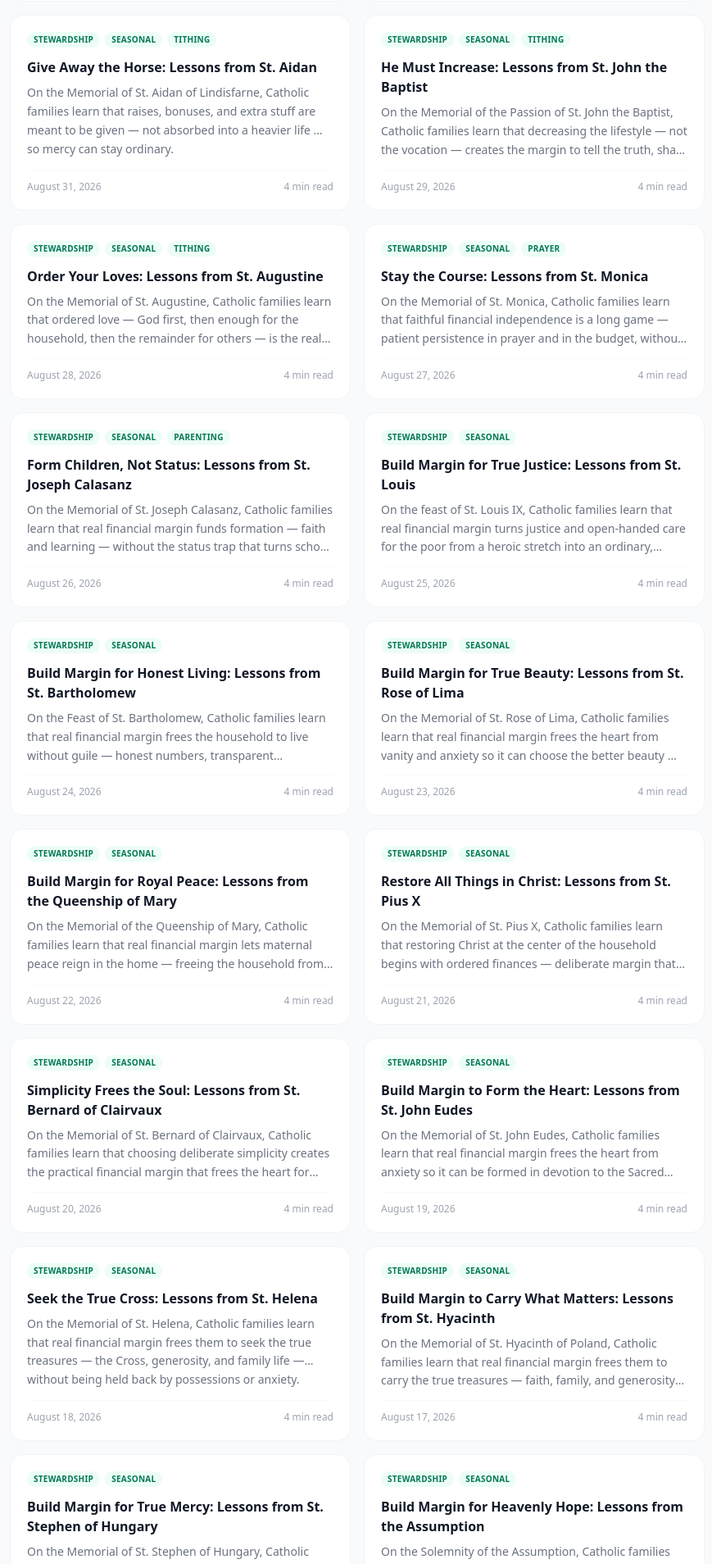
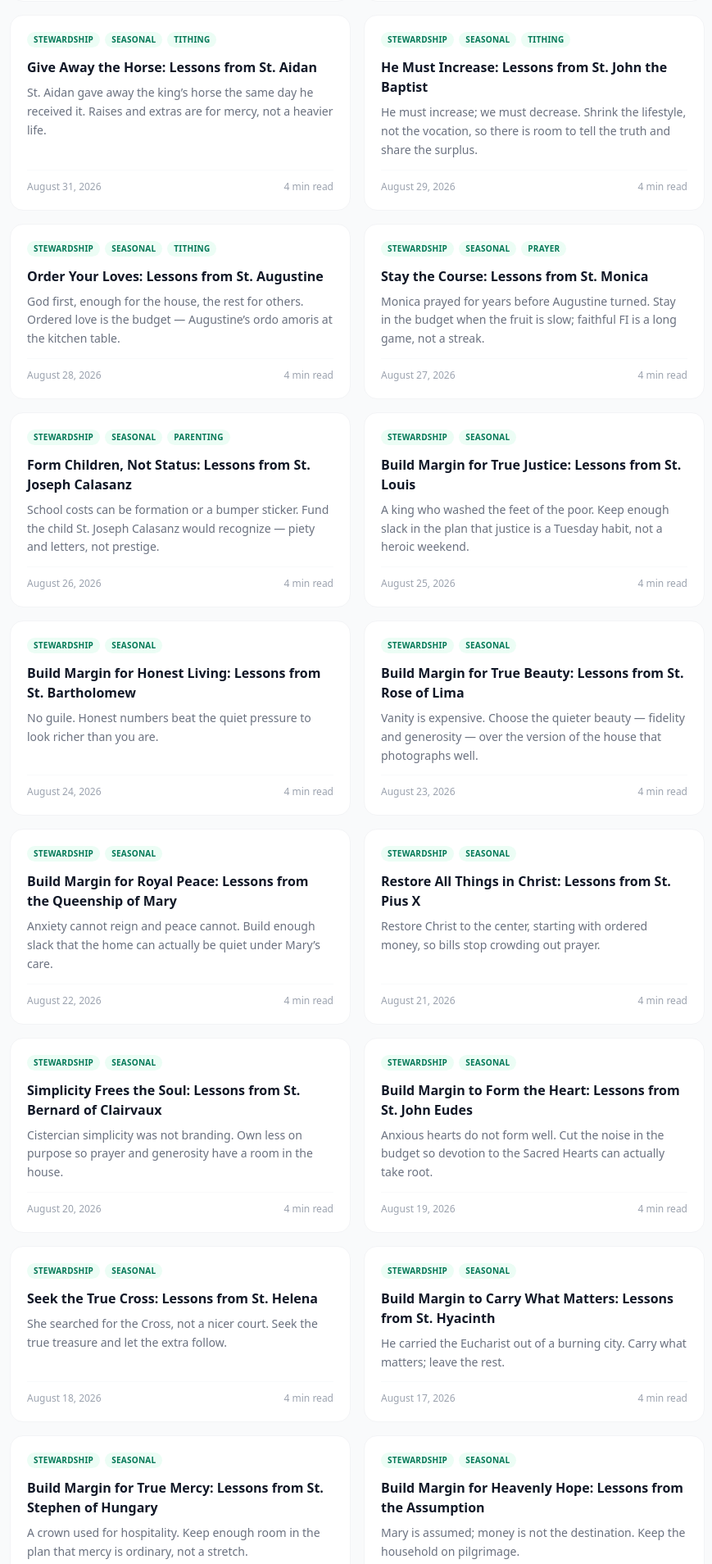
Before and after one commit to daughterpop/super-fi-calc, a React (Vite) app: page /blog in a window 1280 px wide. Shown: the part 1180-3088 px from the top of the page at 82% size, without its empty margins (204-1073 px from the left). Built offline with nearby package versions, Linux system fonts and the light colour scheme.

Commit message:
Rewrite generic saint-post share excerpts so social cards are unique

```diff
--- a/src/data/posts.js
+++ b/src/data/posts.js
@@ -3,7 +3,7 @@ const rawPosts = [
     title: 'Give the Windfall a Job: Lessons from St. Ingrid',
     date: 'September 2, 2026',
     dateSort: '2026-09-02',
-    excerpt: 'On the Memorial of St. Ingrid of Sweden, Catholic families learn that a raise, refund, or inheritance is not a lifestyle upgrade — giving the windfall a job (give, buffer, invest) is how ordinary households stay free.',
+    excerpt: 'A raise sits in checking, then becomes a nicer kitchen. Give the windfall a job first — give, buffer, invest — the way St. Ingrid gave her fortune a vocation.',
     readTime: '4 min read',
     link: '/blog/give-the-windfall-a-job-lessons-from-st-ingrid',
     tags: ['Stewardship', 'Seasonal', 'Legacy'],
@@ -13,7 +13,7 @@ const rawPosts = [
     title: 'Purchasing Is a Moral Act: Lessons from Creation Day',
     date: 'September 1, 2026',
     dateSort: '2026-09-01',
-    excerpt: 'On the World Day of Prayer for the Care of Creation, Catholic families learn that every purchase is a moral act — naming “enough” frees margin for the poor, the vocation, and the common home.',
+    excerpt: 'Most budgets treat “we can afford it” as permission. Naming “enough” makes the purchase a moral act and frees surplus for the poor and the vocation.',
     readTime: '4 min read',
     link: '/blog/purchasing-is-a-moral-act-lessons-from-creation-day',
     tags: ['Stewardship', 'Seasonal', 'Prayer'],
@@ -23,7 +23,7 @@ const rawPosts = [
     title: 'Give Away the Horse: Lessons from St. Aidan',
     date: 'August 31, 2026',
     dateSort: '2026-08-31',
-    excerpt: 'On the Memorial of St. Aidan of Lindisfarne, Catholic families learn that raises, bonuses, and extra stuff are meant to be given — not absorbed into a heavier life — so mercy can stay ordinary.',
+    excerpt: 'St. Aidan gave away the king’s horse the same day he received it. Raises and extras are for mercy, not a heavier life.',
     readTime: '4 min read',
     link: '/blog/give-away-the-horse-lessons-from-st-aidan',
     tags: ['Stewardship', 'Seasonal', 'Tithing'],
@@ -33,7 +33,7 @@ const rawPosts = [
     title: 'He Must Increase: Lessons from St. John the Baptist',
     date: 'August 29, 2026',
     dateSort: '2026-08-29',
-    excerpt: 'On the Memorial of the Passion of St. John the Baptist, Catholic families learn that decreasing the lifestyle — not the vocation — creates the margin to tell the truth, share the surplus, and let Christ increase in the home.',
+    excerpt: 'He must increase; we must decrease. Shrink the lifestyle, not the vocation, so there is room to tell the truth and share the surplus.',
     readTime: '4 min read',
     link: '/blog/he-must-increase-lessons-from-st-john-the-baptist',
     tags: ['Stewardship', 'Seasonal', 'Tithing'],
@@ -43,7 +43,7 @@ const rawPosts = [
     title: 'Order Your Loves: Lessons from St. Augustine',
     date: 'August 28, 2026',
     dateSort: '2026-08-28',
-    excerpt: 'On the Memorial of St. Augustine, Catholic families learn that ordered love — God first, then enough for the household, then the remainder for others — is the real foundation of faithful financial independence.',
+    excerpt: 'God first, enough for the house, the rest for others. Ordered love is the budget — Augustine’s ordo amoris at the kitchen table.',
     readTime: '4 min read',
     link: '/blog/order-your-loves-lessons-from-st-augustine',
     tags: ['Stewardship', 'Seasonal', 'Tithing'],
@@ -53,7 +53,7 @@ const rawPosts = [
     title: 'Stay the Course: Lessons from St. Monica',
     date: 'August 27, 2026',
     dateSort: '2026-08-27',
-    excerpt: 'On the Memorial of St. Monica, Catholic families learn that faithful financial independence is a long game — patient persistence in prayer and in the budget, without quitting when the fruit is slow.',
+    excerpt: 'Monica prayed for years before Augustine turned. Stay in the budget when the fruit is slow; faithful FI is a long game, not a streak.',
     readTime: '4 min read',
     link: '/blog/stay-the-course-lessons-from-st-monica',
     tags: ['Stewardship', 'Seasonal', 'Prayer', 'Parenting'],
@@ -63,7 +63,7 @@ const rawPosts = [
     title: 'Form Children, Not Status: Lessons from St. Joseph Calasanz',
     date: 'August 26, 2026',
     dateSort: '2026-08-26',
-    excerpt: 'On the Memorial of St. Joseph Calasanz, Catholic families learn that real financial margin funds formation — faith and learning — without the status trap that turns school costs into anxiety.',
+    excerpt: 'School costs can be formation or a bumper sticker. Fund the child St. Joseph Calasanz would recognize — piety and letters, not prestige.',
     readTime: '4 min read',
     link: '/blog/form-children-not-status-lessons-from-st-joseph-calasanz',
     tags: ['Stewardship', 'Seasonal', 'Parenting'],
@@ -73,7 +73,7 @@ const rawPosts = [
     title: 'Build Margin for True Justice: Lessons from St. Louis',
     date: 'August 25, 2026',
     dateSort: '2026-08-25',
-    excerpt: 'On the feast of St. Louis IX, Catholic families learn that real financial margin turns justice and open-handed care for the poor from a heroic stretch into an ordinary, steady way of life in the home.',
+    excerpt: 'A king who washed the feet of the poor. Keep enough slack in the plan that justice is a Tuesday habit, not a heroic weekend.',
     readTime: '4 min read',
     link: '/blog/build-margin-for-true-justice-lessons-from-st-louis',
     tags: ['Stewardship', 'Seasonal'],
@@ -83,7 +83,7 @@ const rawPosts = [
     title: 'Build Margin for Honest Living: Lessons from St. Bartholomew',
     date: 'August 24, 2026',
     dateSort: '2026-08-24',
-    excerpt: 'On the Feast of St. Bartholomew, Catholic families learn that real financial margin frees the household to live without guile — honest numbers, transparent stewardship, and freedom from the quiet pressure of appearances.',
+    excerpt: 'No guile. Honest numbers beat the quiet pressure to look richer than you are.',
     readTime: '4 min read',
     link: '/blog/build-margin-for-honest-living-lessons-from-st-bartholomew',
     tags: ['Stewardship', 'Seasonal'],
@@ -93,7 +93,7 @@ const rawPosts = [
     title: 'Build Margin for True Beauty: Lessons from St. Rose of Lima',
     date: 'August 23, 2026',
     dateSort: '2026-08-23',
-    excerpt: 'On the Memorial of St. Rose of Lima, Catholic families learn that real financial margin frees the heart from vanity and anxiety so it can choose the better beauty — fidelity, generosity, and ordinary holiness in the home.',
+    excerpt: 'Vanity is expensive. Choose the quieter beauty — fidelity and generosity — over the version of the house that photographs well.',
     readTime: '4 min read',
     link: '/blog/build-margin-for-true-beauty-lessons-from-st-rose-of-lima',
     tags: ['Stewardship', 'Seasonal'],
@@ -103,7 +103,7 @@ const rawPosts = [
     title: 'Build Margin for Royal Peace: Lessons from the Queenship of Mary',
     date: 'August 22, 2026',
     dateSort: '2026-08-22',
-    excerpt: 'On the Memorial of the Queenship of Mary, Catholic families learn that real financial margin lets maternal peace reign in the home — freeing the household from anxiety so fidelity, generosity, and ordinary love can flourish under her care.',
+    excerpt: 'Anxiety cannot reign and peace cannot. Build enough slack that the home can actually be quiet under Mary’s care.',
     readTime: '4 min read',
     link: '/blog/build-margin-for-royal-peace-lessons-from-the-queenship-of-mary',
     tags: ['Stewardship', 'Seasonal'],
@@ -113,7 +113,7 @@ const rawPosts = [
     title: 'Restore All Things in Christ: Lessons from St. Pius X',
     date: 'August 21, 2026',
     dateSort: '2026-08-21',
-    excerpt: 'On the Memorial of St. Pius X, Catholic families learn that restoring Christ at the center of the household begins with ordered finances — deliberate margin that frees the heart from anxiety and makes room for fidelity, generosity, and peace.',
+    excerpt: 'Restore Christ to the center, starting with ordered money, so bills stop crowding out prayer.',
     readTime: '4 min read',
     link: '/blog/restore-all-things-in-christ-lessons-from-st-pius-x',
     tags: ['Stewardship', 'Seasonal'],
@@ -123,7 +123,7 @@ const rawPosts = [
     title: 'Simplicity Frees the Soul: Lessons from St. Bernard of Clairvaux',
     date: 'August 20, 2026',
     dateSort: '2026-08-20',
-    excerpt: 'On the Memorial of St. Bernard of Clairvaux, Catholic families learn that choosing deliberate simplicity creates the practical financial margin that frees the heart for prayer, generosity, and the quiet strength of vocation.',
+    excerpt: 'Cistercian simplicity was not branding. Own less on purpose so prayer and generosity have a room in the house.',
     readTime: '4 min read',
     link: '/blog/simplicity-frees-the-soul-lessons-from-st-bernard-of-clairvaux',
     tags: ['Stewardship', 'Seasonal'],
@@ -133,7 +133,7 @@ const rawPosts = [
     title: 'Build Margin to Form the Heart: Lessons from St. John Eudes',
     date: 'August 19, 2026',
     dateSort: '2026-08-19',
-    excerpt: 'On the Memorial of St. John Eudes, Catholic families learn that real financial margin frees the heart from anxiety so it can be formed in devotion to the Sacred Hearts of Jesus and Mary — turning ordinary stewardship into a path of love.',
+    excerpt: 'Anxious hearts do not form well. Cut the noise in the budget so devotion to the Sacred Hearts can actually take root.',
     readTime: '4 min read',
     link: '/blog/build-margin-to-form-the-heart-lessons-from-st-john-eudes',
     tags: ['Stewardship', 'Seasonal'],
@@ -143,7 +143,7 @@ const rawPosts = [
     title: 'Seek the True Cross: Lessons from St. Helena',
     date: 'August 18, 2026',
     dateSort: '2026-08-18',
-    excerpt: 'On the Memorial of St. Helena, Catholic families learn that real financial margin frees them to seek the true treasures — the Cross, generosity, and family life — without being held back by possessions or anxiety.',
+    excerpt: 'She searched for the Cross, not a nicer court. Seek the true treasure and let the extra follow.',
     readTime: '4 min read',
     link: '/blog/seek-the-true-cross-lessons-from-st-helena',
     tags: ['Stewardship', 'Seasonal'],
@@ -153,7 +153,7 @@ const rawPosts = [
     title: 'Build Margin to Carry What Matters: Lessons from St. Hyacinth',
     date: 'August 17, 2026',
     dateSort: '2026-08-17',
-    excerpt: 'On the Memorial of St. Hyacinth of Poland, Catholic families learn that real financial margin frees them to carry the true treasures — faith, family, and generosity — without being held back by possessions or anxiety.',
+    excerpt: 'He carried the Eucharist out of a burning city. Carry what matters; leave the rest.',
     readTime: '4 min read',
     link: '/blog/build-margin-to-carry-what-matters-lessons-from-st-hyacinth',
     tags: ['Stewardship', 'Seasonal'],
@@ -163,7 +163,7 @@ const rawPosts = [
     title: 'Build Margin for True Mercy: Lessons from St. Stephen of Hungary',
     date: 'August 16, 2026',
     dateSort: '2026-08-16',
-    excerpt: 'On the Memorial of St. Stephen of Hungary, Catholic families learn that real financial margin turns mercy and open-handed hospitality from a heroic stretch into an ordinary, joyful way of life.',
+    excerpt: 'A crown used for hospitality. Keep enough room in the plan that mercy is ordinary, not a stretch.',
     readTime: '4 min read',
     link: '/blog/build-margin-for-true-mercy-lessons-from-st-stephen-of-hungary',
     tags: ['Stewardship', 'Seasonal'],
@@ -173,7 +173,7 @@ const rawPosts = [
     title: 'Build Margin for Heavenly Hope: Lessons from the Assumption',
     date: 'August 15, 2026',
     dateSort: '2026-08-15',
-    excerpt: 'On the Solemnity of the Assumption, Catholic families learn that real financial margin keeps eyes lifted toward heaven — so money serves the pilgrimage instead of becoming the destination.',
+    excerpt: 'Mary is assumed; money is not the destination. Keep the household on pilgrimage.',
     readTime: '4 min read',
     link: '/blog/build-margin-for-heavenly-hope-lessons-from-the-assumption',
     tags: ['Stewardship', 'Seasonal'],
@@ -383,7 +383,7 @@ const rawPosts = [
     title: 'Build Margin for Radical Love: Lessons from St. Maximilian Kolbe',
     date: 'August 14, 2026',
     dateSort: '2026-08-14',
-    excerpt: 'On the Memorial of St. Maximilian Kolbe, Catholic families learn that real financial margin is the practical foundation that turns radical, self-giving love from a heroic stretch into an ordinary, joyful way of life.',
+    excerpt: 'He took another man’s place. Ordinary households practice that love by keeping enough slack to say yes when it costs.',
     readTime: '4 min read',
     link: '/blog/build-margin-for-radical-love-lessons-from-st-maximilian-kolbe',
     tags: ['Stewardship', 'Seasonal'],
@@ -393,7 +393,7 @@ const rawPosts = [
     title: 'Fidelity in Lean Seasons: Lessons from Sts. Pontian and Hippolytus',
     date: 'August 13, 2026',
     dateSort: '2026-08-13',
-    excerpt: 'On the Memorial of Saints Pontian and Hippolytus, Catholic families learn that real fidelity — staying the course when money pressure rises — is what turns a financial independence plan into lasting freedom rather than a fair-weather intention.',
+    excerpt: 'Two rivals who died as co-exiles. Stay the plan when money gets tight; fidelity is what remains in a lean season.',
     readTime: '4 min read',
     link: '/blog/fidelity-in-lean-seasons-lessons-from-sts-pontian-and-hippolytus',
     tags: ['Stewardship', 'Seasonal'],
@@ -403,7 +403,7 @@ const rawPosts = [
     title: 'Build Margin That Guards Your Peace: Lessons from St. Jane Frances de Chantal',
     date: 'August 12, 2026',
     dateSort: '2026-08-12',
-    excerpt: 'On the Memorial of St. Jane Frances de Chantal, Catholic families learn that building real financial margin is the practical way to protect inward peace — so money anxiety never crowds out charity, family, or prayer.',
+    excerpt: 'Widowed, she guarded interior peace. Margin is how money anxiety stops running the home.',
     readTime: '4 min read',
     link: '/blog/build-margin-that-guards-your-peace-lessons-from-st-jane-frances-de-chantal',
     tags: ['Stewardship', 'Seasonal'],
@@ -413,7 +413,7 @@ const rawPosts = [
     title: 'Live Light Like St. Clare: Lessons for Family Freedom',
     date: 'August 11, 2026',
     dateSort: '2026-08-11',
-    excerpt: 'On the Memorial of St. Clare of Assisi, Catholic families learn that deliberately living light — fewer possessions, less lifestyle pressure — creates the practical margin that turns financial independence into everyday freedom for mission and family.',
+    excerpt: 'She left the palace. Living light is how FI becomes freedom for mission, not a nicer cage.',
     readTime: '4 min read',
     link: '/blog/live-light-like-st-clare-lessons-for-family-freedom',
     tags: ['Stewardship', 'Seasonal'],
@@ -423,7 +423,7 @@ const rawPosts = [
     title: 'Make Generosity Ordinary: Lessons from St. Lawrence',
     date: 'August 10, 2026',
     dateSort: '2026-08-10',
-    excerpt: 'On the Feast of St. Lawrence, Catholic families learn that real financial margin turns generosity from a heroic stretch into an ordinary, joyful part of daily life — treating the poor as the true treasures of the Church.',
+    excerpt: 'The poor are the treasures of the Church. Make generosity a line item, not a mood.',
     readTime: '4 min read',
     link: '/blog/make-generosity-ordinary-lessons-from-st-lawrence',
     tags: ['Stewardship', 'Seasonal'],
@@ -433,7 +433,7 @@ const rawPosts = [
     title: 'Build Margin to Carry the Cross: Lessons from St. Edith Stein',
     date: 'August 9, 2026',
     dateSort: '2026-08-09',
-    excerpt: 'On the Memorial of St. Teresa Benedicta of the Cross, Catholic families learn that seeking financial truth and building real margin prepares us to carry the ordinary crosses of family life with freedom rather than fear.',
+    excerpt: 'Truth first, then the Cross. Honest numbers prepare a family to carry hard seasons without panic.',
     readTime: '4 min read',
     link: '/blog/build-margin-to-carry-the-cross-lessons-from-st-edith-stein',
     tags: ['Stewardship', 'Seasonal'],
@@ -443,7 +443,7 @@ const rawPosts = [
     title: 'Build Margin Through Gospel Poverty: Lessons from St. Dominic',
     date: 'August 8, 2026',
     dateSort: '2026-08-08',
-    excerpt: 'On the Memorial of St. Dominic, Catholic families learn that embracing Gospel poverty — owning less and clinging less — creates the practical margin that turns financial independence into everyday freedom and joy.',
+    excerpt: 'He sold his books in a famine. Own less, cling less, give the gap a job.',
     readTime: '4 min read',
     link: '/blog/build-margin-through-gospel-poverty-lessons-from-st-dominic',
     tags: ['Stewardship', 'Seasonal'],
@@ -483,7 +483,7 @@ const rawPosts = [
     title: 'Build Margin to Trust Providence: Lessons from St. Cajetan',
     date: 'August 7, 2026',
     dateSort: '2026-08-07',
-    excerpt: 'On the Memorial of St. Cajetan, Catholic families learn that real financial margin is the practical foundation that lets trust in Providence replace anxiety — turning financial independence into everyday freedom to serve.',
+    excerpt: 'Trust Providence with a plan, not a shrug. A real buffer is how 2 a.m. anxiety loses its vote.',
     readTime: '4 min read',
     link: '/blog/build-margin-to-trust-providence-lessons-from-st-cajetan',
     tags: ['Stewardship', 'Seasonal'],
@@ -493,7 +493,7 @@ const rawPosts = [
     title: 'See the Glory Ahead: Lessons from the Transfiguration',
     date: 'August 6, 2026',
     dateSort: '2026-08-06',
-    excerpt: 'On the Feast of the Transfiguration, Catholic families learn that building real financial margin is the practical way to see the glory ahead — freedom to serve, rest, and raise children without constant money anxiety.',
+    excerpt: 'They saw the end before the climb. Write the FI number down so the ordinary week has a why.',
     readTime: '4 min read',
     link: '/blog/see-the-glory-ahead-lessons-from-the-transfiguration',
     tags: ['Stewardship', 'Seasonal'],
@@ -503,7 +503,7 @@ const rawPosts = [
     title: 'Build on Trust, Not Anxiety: Lessons from Our Lady of the Snows',
     date: 'August 5, 2026',
     dateSort: '2026-08-05',
-    excerpt: 'On the Dedication of the Basilica of Saint Mary Major, Catholic families learn that trusting Providence — the same trust that marked the snow in summer — creates the practical margin that turns financial independence into everyday freedom from anxiety.',
+    excerpt: 'Snow in August was a sign to build. Trust first, then put a foundation under the household.',
     readTime: '4 min read',
     link: '/blog/build-on-trust-not-anxiety-lessons-from-our-lady-of-the-snows',
     tags: ['Stewardship', 'Seasonal'],
@@ -513,7 +513,7 @@ const rawPosts = [
     title: 'Simplicity Creates Real Margin: Lessons from St. John Vianney',
     date: 'August 4, 2026',
     dateSort: '2026-08-04',
-    excerpt: 'On the Memorial of St. John Vianney, Catholic families learn that deliberate simplicity creates the practical margin that turns financial independence from a distant goal into everyday freedom.',
+    excerpt: 'A curé who lived on almost nothing. Simplicity is still the cheapest path to real slack in the plan.',
     readTime: '4 min read',
     link: '/blog/simplicity-creates-real-margin-lessons-from-st-john-vianney',
     tags: ['Stewardship', 'Seasonal'],
@@ -523,7 +523,7 @@ const rawPosts = [
     title: 'Build Margin for True Hospitality: Lessons from St. Lydia',
     date: 'August 3, 2026',
     dateSort: '2026-08-03',
-    excerpt: 'On the Memorial of St. Lydia, Catholic families learn that financial independence creates the practical margin to open their homes and tables without anxiety — turning everyday hospitality into a living act of faith.',
+    excerpt: 'She opened her house to Paul. Hospitality needs a buffer, not just good intentions.',
     readTime: '4 min read',
     link: '/blog/build-margin-for-true-hospitality-lessons-from-st-lydia',
     tags: ['Stewardship', 'Seasonal'],
@@ -533,7 +533,7 @@ const rawPosts = [
     title: 'When Little Is Enough: Lessons from the Loaves and Fishes',
     date: 'August 2, 2026',
     dateSort: '2026-08-02',
-    excerpt: 'When the disciples saw only scarcity, Jesus showed abundance. Catholic families learn that living as if little is enough creates the practical margin that turns financial independence into freedom to give.',
+    excerpt: 'Five loaves looked like scarcity. Live as if little is enough and you can give from what you already have.',
     readTime: '4 min read',
     link: '/blog/when-little-is-enough-lessons-from-the-loaves-and-fishes',
     tags: ['Stewardship', 'Seasonal'],
@@ -543,7 +543,7 @@ const rawPosts = [
     title: 'Detachment Creates Real Freedom: Lessons from St. Alphonsus Liguori',
     date: 'August 1, 2026',
     dateSort: '2026-08-01',
-    excerpt: 'On the Memorial of St. Alphonsus Liguori, Catholic families learn that true financial freedom begins with detachment from status and anxiety — and that FI is one practical way to create the margin that makes that freedom possible.',
+    excerpt: 'Status is a quiet tax. Detach from the need to look successful and the FI plan becomes possible.',
     readTime: '4 min read',
     link: '/blog/detachment-creates-real-freedom-lessons-from-st-alphonsus-liguori',
     tags: ['Stewardship', 'Seasonal'],
@@ -553,7 +553,7 @@ const rawPosts = [
     title: 'Serve Without the Anxiety: Lessons from Martha, Mary, and Lazarus',
     date: 'July 29, 2026',
     dateSort: '2026-07-29',
-    excerpt: 'Martha was anxious and troubled about many things. Catholic families learn that building financial margin is one practical way to serve without the anxiety that crowds out the better part.',
+    excerpt: 'Martha was anxious and troubled about many things. Build enough slack that service does not crowd out the better part.',
     readTime: '4 min read',
     link: '/blog/serve-without-the-anxiety-lessons-from-martha-mary-and-lazarus',
     tags: ['Stewardship', 'Seasonal'],
@@ -573,7 +573,7 @@ const rawPosts = [
     title: 'Build Margin to Give Freely: Lessons from St. Pantaleon',
     date: 'July 27, 2026',
     dateSort: '2026-07-27',
-    excerpt: 'On the feast of St. Pantaleon, the unmercenary physician, Catholic families learn that financial independence creates the practical freedom to serve and give without calculating the return.',
+    excerpt: 'An unmercenary physician. Give without calculating the return — which only works if the plan already gave.',
     readTime: '4 min read',
     link: '/blog/build-margin-to-give-freely-lessons-from-st-pantaleon',
     tags: ['Stewardship', 'Seasonal'],
```
